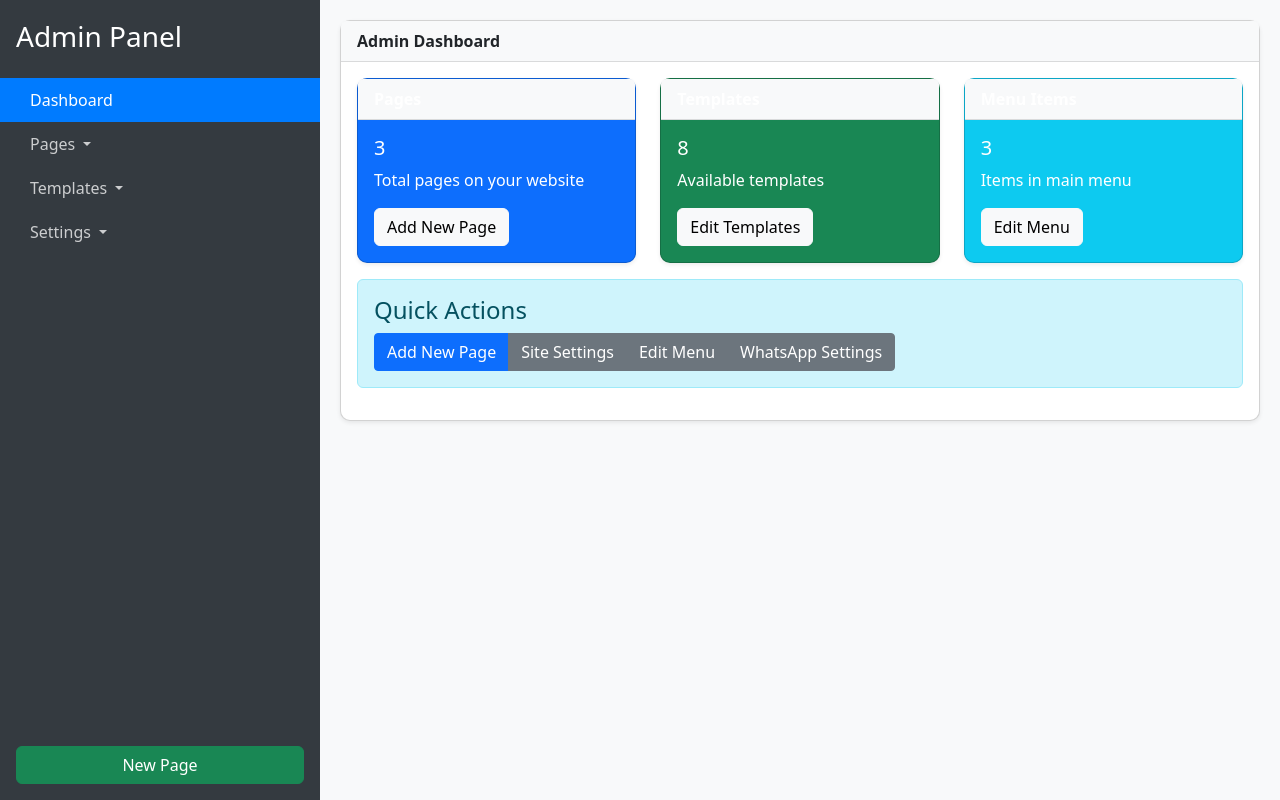
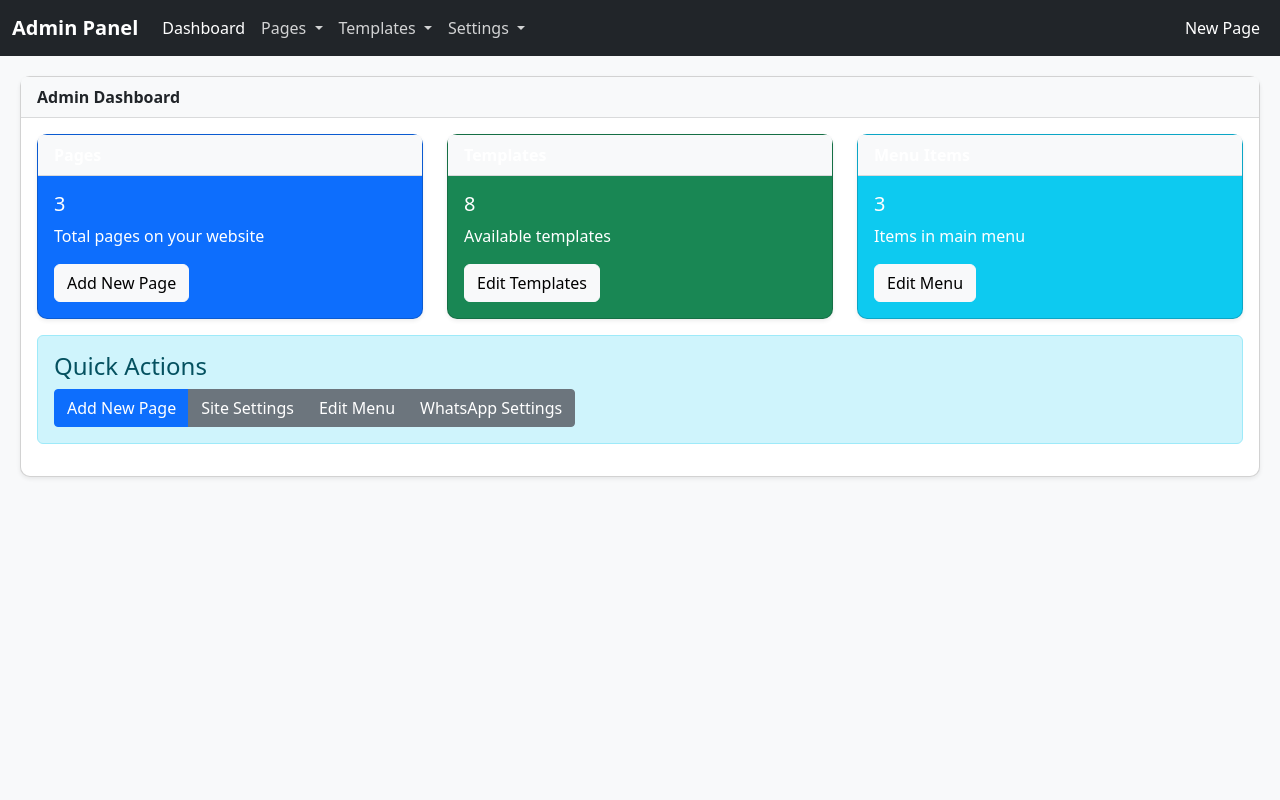
Before and after one commit to omdawe/SiteSon, a PHP site: page /admin/SiteSon/index.php in a window 1280 px wide. Run offline with PHP 8.4, Linux system fonts and the light colour scheme.

Commit message:
Update index.php

```diff
--- a/admin/SiteSon/index.php
+++ b/admin/SiteSon/index.php
@@ -404,48 +404,6 @@ if (!isset($siteConfig['menus']) || !isset($siteConfig['menus']['main'])) {
             padding: 0;
             background-color: #f8f9fa;
         }
-        .sidebar {
-            background-color: #343a40;
-            color: white;
-            min-height: 100vh;
-            padding: 20px 0;
-        }
-        .sidebar .nav-link {
-            color: rgba(255,255,255,.75);
-            padding: 10px 20px;
-            border-radius: 0;
-        }
-        .sidebar .nav-link:hover {
-            color: white;
-            background-color: rgba(255,255,255,.1);
-        }
-        .sidebar .nav-link.active {
-            color: white;
-            background-color: #007bff;
-        }
-        .sidebar .nav-link i {
-            margin-right: 10px;
-        }
-        .sidebar .dropdown-menu {
-            background-color: #343a40;
-            border: none;
-            padding: 0;
-        }
-        .sidebar .dropdown-item {
-            color: rgba(255,255,255,.75);
-            padding: 10px 20px 10px 40px;
-        }
-        .sidebar .dropdown-item:hover {
-            color: white;
-            background-color: rgba(255,255,255,.1);
-        }
-        .sidebar .dropdown-item.active {
-            color: white;
-            background-color: #007bff;
-        }
-        .sidebar .dropdown-divider {
-            border-color: rgba(255,255,255,.1);
-        }
         .main-content {
             padding: 20px;
         }
@@ -576,17 +534,33 @@ if (!isset($siteConfig['menus']) || !isset($siteConfig['menus']['main'])) {
             border-top-right-radius: 0.25rem;
             border-bottom-right-radius: 0.25rem;
         }
+        .navbar-brand {
+            font-weight: bold;
+        }
+        .navbar-dark .navbar-nav .nav-link {
+            color: rgba(255,255,255,.8);
+        }
+        .navbar-dark .navbar-nav .nav-link:hover {
+            color: rgba(255,255,255,1);
+        }
+        .navbar-dark .navbar-nav .nav-link.active {
+            color: #fff;
+        }
+        .dropdown-menu {
+            min-width: 200px;
+        }
     </style>
 </head>
 <body>
+    <!-- Top Navigation -->
+    <nav class="navbar navbar-expand-lg navbar-dark bg-dark">
         <div class="container-fluid">
-        <div class="row">
-            <div class="col-md-3 sidebar">
-                <div class="px-3 mb-4">
-                    <h3>Admin Panel</h3>
-                </div>
-
-                <ul class="nav flex-column">
+            <a class="navbar-brand" href="?">Admin Panel</a>
+            <button class="navbar-toggler" type="button" data-bs-toggle="collapse" data-bs-target="#navbarNav" aria-controls="navbarNav" aria-expanded="false" aria-label="Toggle navigation">
+                <span class="navbar-toggler-icon"></span>
+            </button>
+            <div class="collapse navbar-collapse" id="navbarNav">
+                <ul class="navbar-nav me-auto">
                     <li class="nav-item">
                         <a class="nav-link <?= (!isset($_GET['page']) && !isset($_GET['template']) && !isset($_GET['tab'])) ? 'active' : '' ?>" href="?">
                             <i class="bi bi-speedometer2"></i> Dashboard
@@ -659,16 +633,19 @@ if (!isset($siteConfig['menus']) || !isset($siteConfig['menus']['main'])) {
                     </li>
                 </ul>
 
-                <div class="px-3 mt-auto position-fixed bottom-0 start-0 w-25 p-3">
-                    <div class="d-grid">
-                        <a href="?page=new" class="btn btn-success">
+                <ul class="navbar-nav">
+                    <li class="nav-item">
+                        <a class="nav-link btn btn-success text-white" href="?page=new">
                             <i class="bi bi-plus-circle"></i> New Page
                         </a>
+                    </li>
+                </ul>
             </div>
         </div>
-            </div>
+    </nav>
 
-            <div class="col-md-9 main-content">
+    <!-- Main Content -->
+    <div class="container-fluid main-content">
         <?php if ($currentPage !== null): ?>
             <!-- Page Editor -->
             <div class="card">
@@ -954,8 +931,6 @@ if (!isset($siteConfig['menus']) || !isset($siteConfig['menus']['main'])) {
                 </div>
             </div>
         <?php endif; ?>
-            </div>
-        </div>
     </div>
 
     <!-- Fullscreen containers -->
```
Lines whose indentation alone changed are shown as unchanged.
